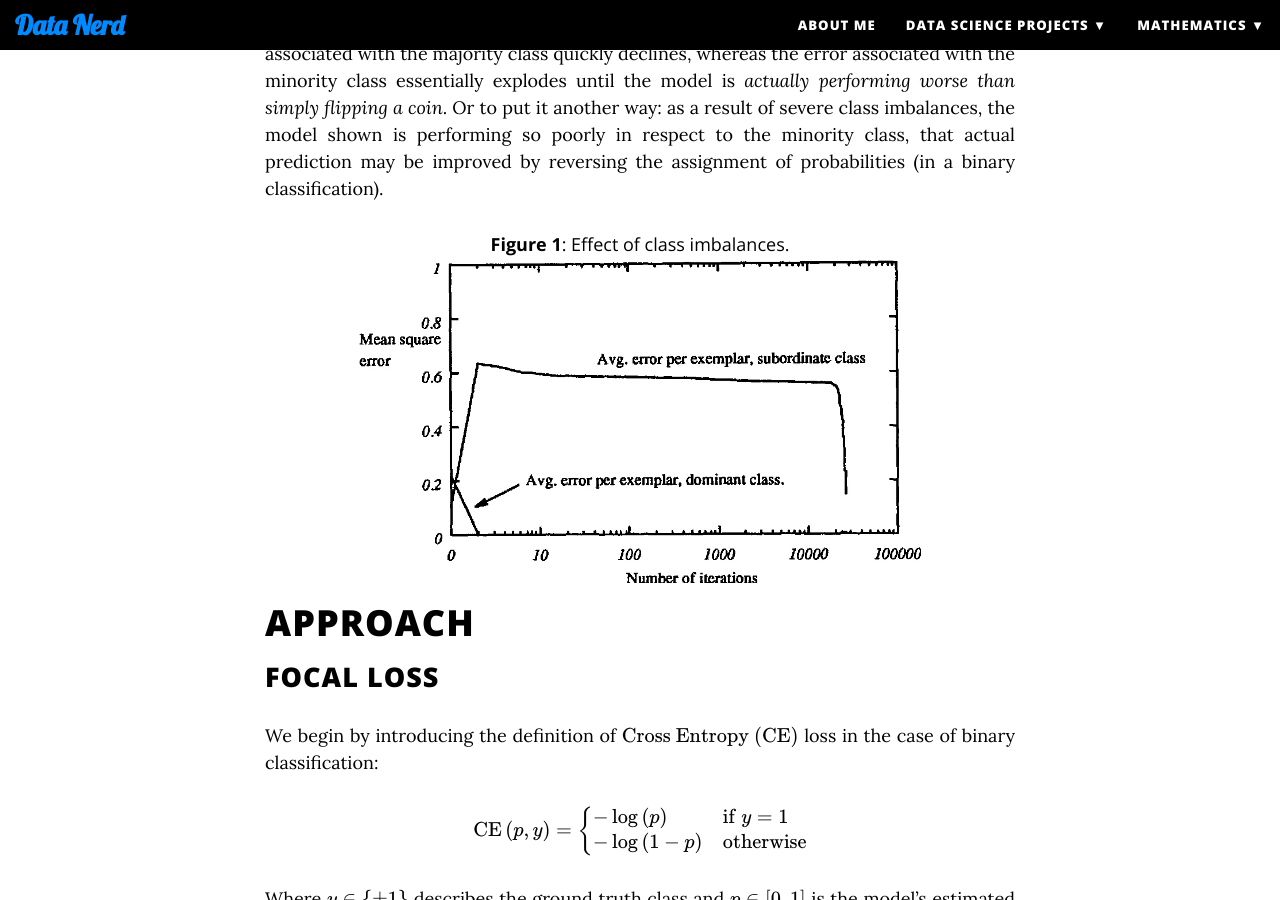
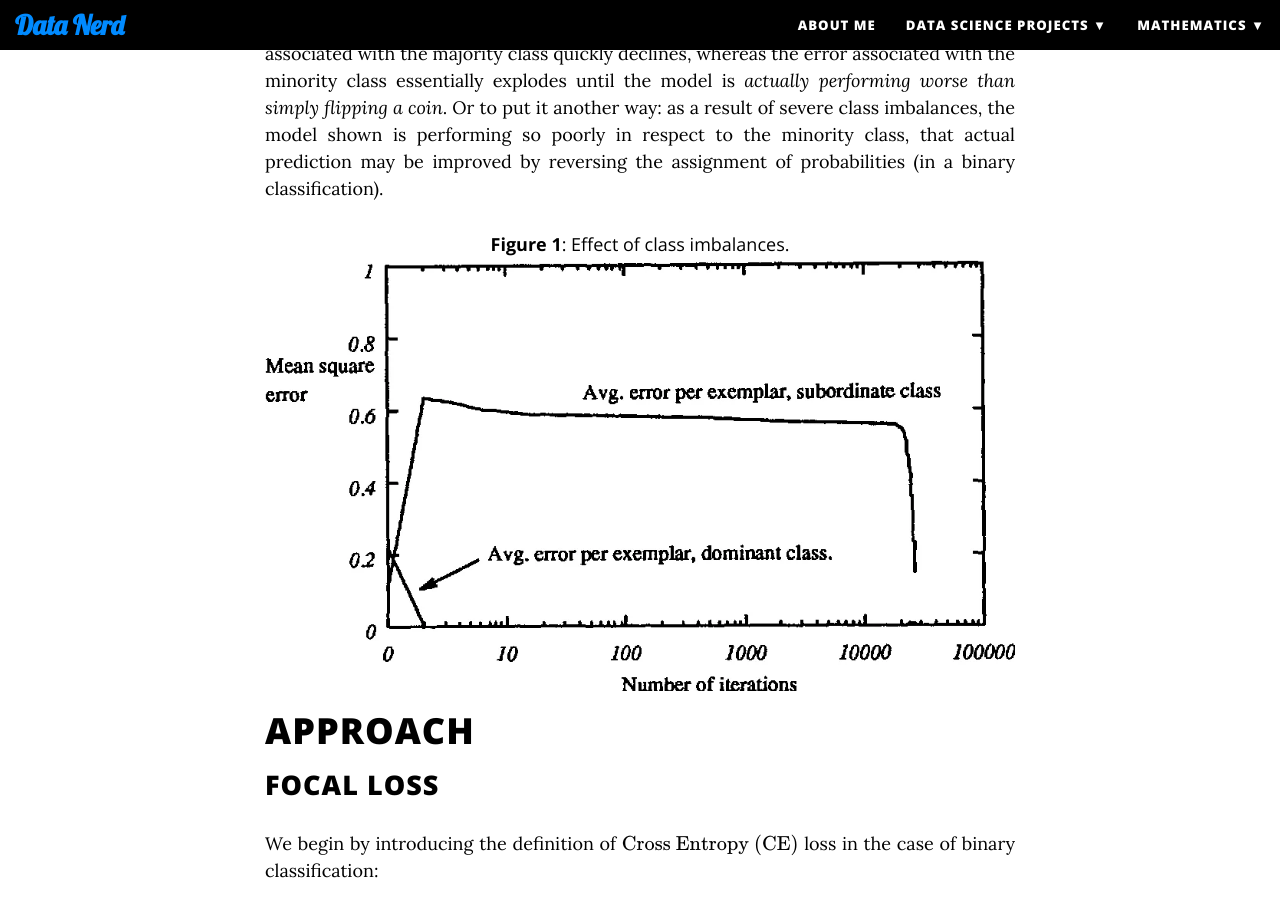
Before and after one commit to adityakunapuli/adityakunapuli.github.io, a Jekyll site: the page built from AnalysisFocalLoss.md, in a window 1280 px wide and 900 px high, scrolled down 2178 px. Built offline with Jekyll 4.4.1, drawn with Linux system fonts in a browser that asks for light colours; formulas are drawn with MathJax 3.

Commit message:
changed width

```diff
--- a/AnalysisFocalLoss.md
+++ b/AnalysisFocalLoss.md
@@ -74,7 +74,7 @@ The issue of class imbalances and their effects on back-propagation algorithms w
 
 
 
-<figure  class="centerimg" style="width:75%;" >
+<figure  class="centerimg">
   	<figcaption class="figcap" >
 	<b>Figure 1</b>: Effect of class imbalances.
 	</figcaption>
@@ -148,7 +148,7 @@ $$
 The coefficient $$-(1-p_t)^\gamma$$ is known as the *modulating factor*, where $$\gamma$$ is a tunable *focusing hyperparameter*.  Figure 2 shows how choice of $$\gamma$$ can influence loss.  Note that the case of $$\gamma=0$$ (*i.e.* the top-most line in blue) corresponds to the normal cross entropy loss function.
 
 
-<figure  class="centerimg" style="width:75%;" >
+<figure  class="centerimg" >
   <figcaption style="text-align:center;">
 		Figure 2: Loss for varying values of $\gamma$.
 	</figcaption>
@@ -209,7 +209,7 @@ The author's implemented the focal loss function into a Feature Pyramid Network
 
 Figure 3 shows the results of varying $$\gamma$$ on cumulative loss for positive and negative samples, once the model had converged.   The effects of changing $$\gamma$$ for the positive samples was minor, though for the negative samples, greater values of $$\gamma$$	 had the effect of focusing the accumulated loss on the the hard examples--*i.e.* severely reducing the contribution of easy negatives.  These finding match the predictions made in Table 2.
 
-<figure  class="centerimg" style="width:75%;" >
+<figure  class="centerimg" >
   	<figcaption class="figcap" >
 	<b>Figure 3</b>: Accuracy vs Time of various architectures.
 	</figcaption>
```
Also changed, not shown: 1 other file.
